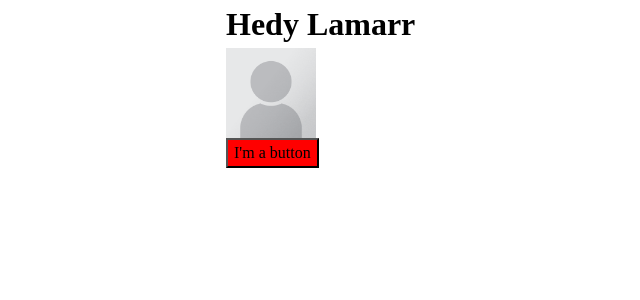
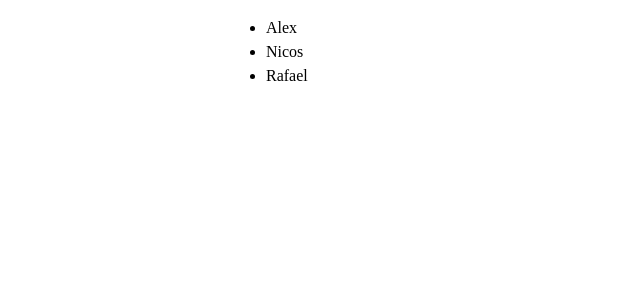
Before and after one commit to alekspanteli/create-react-app-beta, a React (Create React App) app: page / in a window 1280 px wide. Shown: the top 300 px of the page, without its empty margins (114-754 px from the left). Built offline with nearby package versions, Linux system fonts and the light colour scheme.

Commit message:
wip test

```diff
--- a/src/App.js
+++ b/src/App.js
@@ -1,31 +1,16 @@
 // import * as css from "./scss/index.module.scss";
 import "./scss/index.scss";
-import UserName from "./images/user.png";
-
-const user = {
-  name: "Hedy Lamarr",
-  imageUrl: UserName,
-  imageSize: 90,
-};
-
-const MyButton = () => {
-  return <button className="button">I'm a button</button>;
-};
+// import UserName from "./images/user.png";
+import Records from "./data.json";
 
 const App = () => {
   return (
     <div className="container">
-      <h1>{user.name}</h1>
-      <img
-        className="avatar"
-        src={user.imageUrl}
-        alt={"Photo of " + user.name}
-        style={{
-          width: user.imageSize,
-          height: user.imageSize,
-        }}
-      />
-      <MyButton />
+      <ul>
+        {Records.map((product) => (
+          <li key={product.id}>{product.title}</li>
+        ))}
+      </ul>
     </div>
   );
 };
--- /dev/null
+++ b/src/data.json
@@ -0,0 +1,14 @@
+[
+    {
+        "title": "Alex",
+        "id": 1
+    },
+    {
+        "title": "Nicos",
+        "id": 2
+    },
+    {
+        "title": "Rafael",
+        "id": 3
+    }
+]
```
Also changed, not shown: src/Test.js (added, +85 -0 lines), 1 other file (tests, documents, lock files or other folders).
